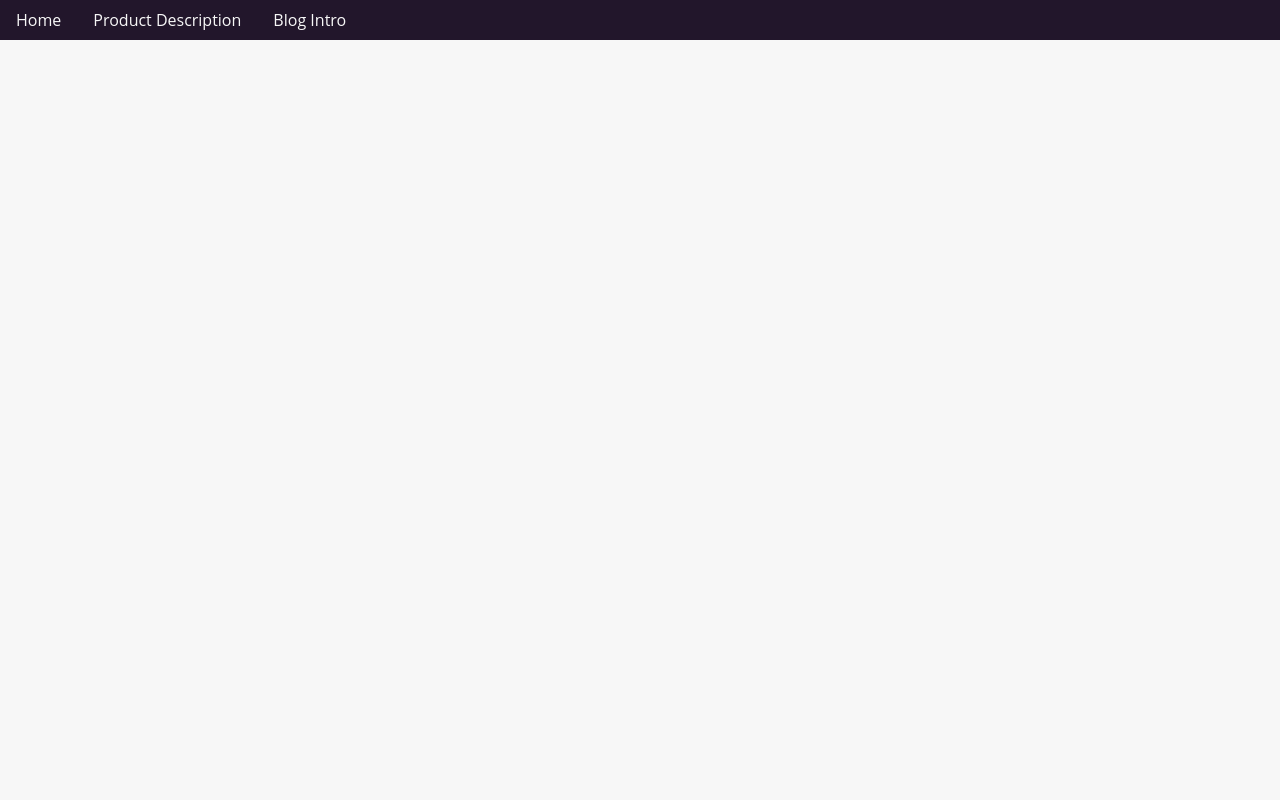
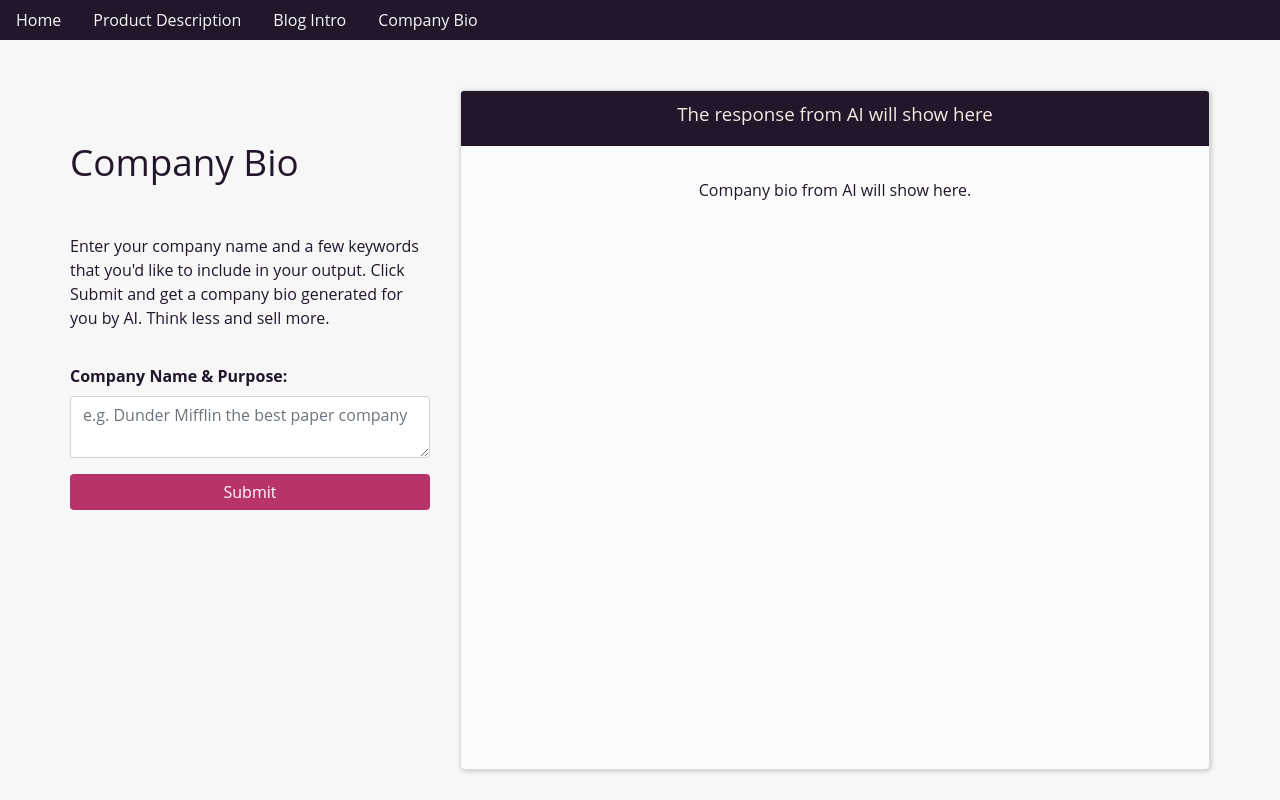
Before and after one commit to ash1eygrace/ai-content, a React (Create React App) app in the folder copyai/: page /company-bio in a window 1280 px wide. Built offline with nearby package versions, Linux system fonts and the light colour scheme.

Commit message:
Feature: Add company bio generator

```diff
--- a/copyai/src/App.js
+++ b/copyai/src/App.js
@@ -5,6 +5,7 @@ import Navigation from './components/Navigation';
 import Home from './components/Home';
 import ProductDescription from './components/ProductDescription';
 import BlogIntro from './components/BlogIntro';
+import CompanyBio from './components/CompanyBio';
 
 import { BrowserRouter as Router, Routes, Route } from 'react-router-dom'
 
@@ -18,6 +19,7 @@ function App() {
         <Route path="/" exact element={<Home/>} />
         <Route path="/product-description" element={<ProductDescription/>} />
         <Route path="/blog-intro" element={<BlogIntro/>} />
+        <Route path="/company-bio" element={<CompanyBio/>} />
       </Routes>
 
       </div>
--- /dev/null
+++ b/copyai/src/components/CompanyBio.js
@@ -0,0 +1,83 @@
+import React from 'react'
+import { Component } from 'react'
+import { Container, Form, Button, Card, Row, Col } from 'react-bootstrap'
+
+const { Configuration, OpenAIApi } = require('openai')
+
+class CompanyBio extends Component {
+    constructor() {
+        super()
+        this.state = {
+            heading: `The response from AI will show here`,
+            response: `Company bio from AI will show here.`
+        }
+    }
+
+    onFormSubmit = e => {
+
+        e.preventDefault()
+
+        const formData = new FormData(e.target),
+        formDataObj = Object.fromEntries(formData.entries())
+
+
+        // OpenAI davinci completion
+        const configuration = new Configuration({
+            apiKey: 'API KEY GOES HERE',
+        });
+        const openai = new OpenAIApi(configuration);
+
+        openai.createCompletion("text-davinci-002", {
+            prompt: `Write a persuasive and exciting company bio for: ${formDataObj.companyName}`,
+            temperature: 0.85,
+            max_tokens: 200,
+            top_p: 1,
+            frequency_penalty: 0,
+            presence_penalty: 0,
+        })
+        .then((response) => {
+            this.setState({
+                heading: `company bio for: ${formDataObj.companyName}`,
+                response: `${response.data.choices[0].text}`
+            })
+        });
+    }
+
+    render () {
+        return (
+            <div id="main-content">
+                <Container>
+                <Row>
+                <Col xs={6} md={4}>
+                <h1>Company Bio</h1>
+                <p id="pageDescription">Enter your company name and a few keywords that you'd like to include in your output. Click Submit and get a company bio generated for you by AI. Think less and sell more.</p>
+
+                    <Form onSubmit={this.onFormSubmit}>
+                        <Form.Group className="mb-3" controlId="textArea">
+                            <Form.Label>Company Name & Purpose:</Form.Label>
+                            <Form.Control as="textarea" name="companyName" placeholder="e.g. Dunder Mifflin the best paper company " />
+                        </Form.Group>
+                        <Button variant="primary" size="md" type="submit">
+                            Submit
+                        </Button>
+                    </Form>
+                </Col>
+                <Col xs={12} md={8}>
+                    <Card className="text-center">
+                        <Card.Header><h2>{this.state.heading}</h2></Card.Header>
+                        <Card.Body>
+                            <Card.Title></Card.Title>
+                            <Card.Text>
+                            <p>{this.state.response}</p>
+                            </Card.Text>
+                        </Card.Body>
+                    </Card>
+                </Col>
+                </Row>
+                </Container>
+            </div>
+        );
+    }
+}
+
+export default CompanyBio;
--- a/copyai/src/components/Navigation.js
+++ b/copyai/src/components/Navigation.js
@@ -15,6 +15,9 @@ class Navigation extends Component {
             <Nav.Item as="li">
                 <Nav.Link href="blog-intro">Blog Intro</Nav.Link>
             </Nav.Item>
+            <Nav.Item as="li">
+                <Nav.Link href="company-bio">Company Bio</Nav.Link>
+            </Nav.Item>
             </Nav>
             </div>
         )
```
